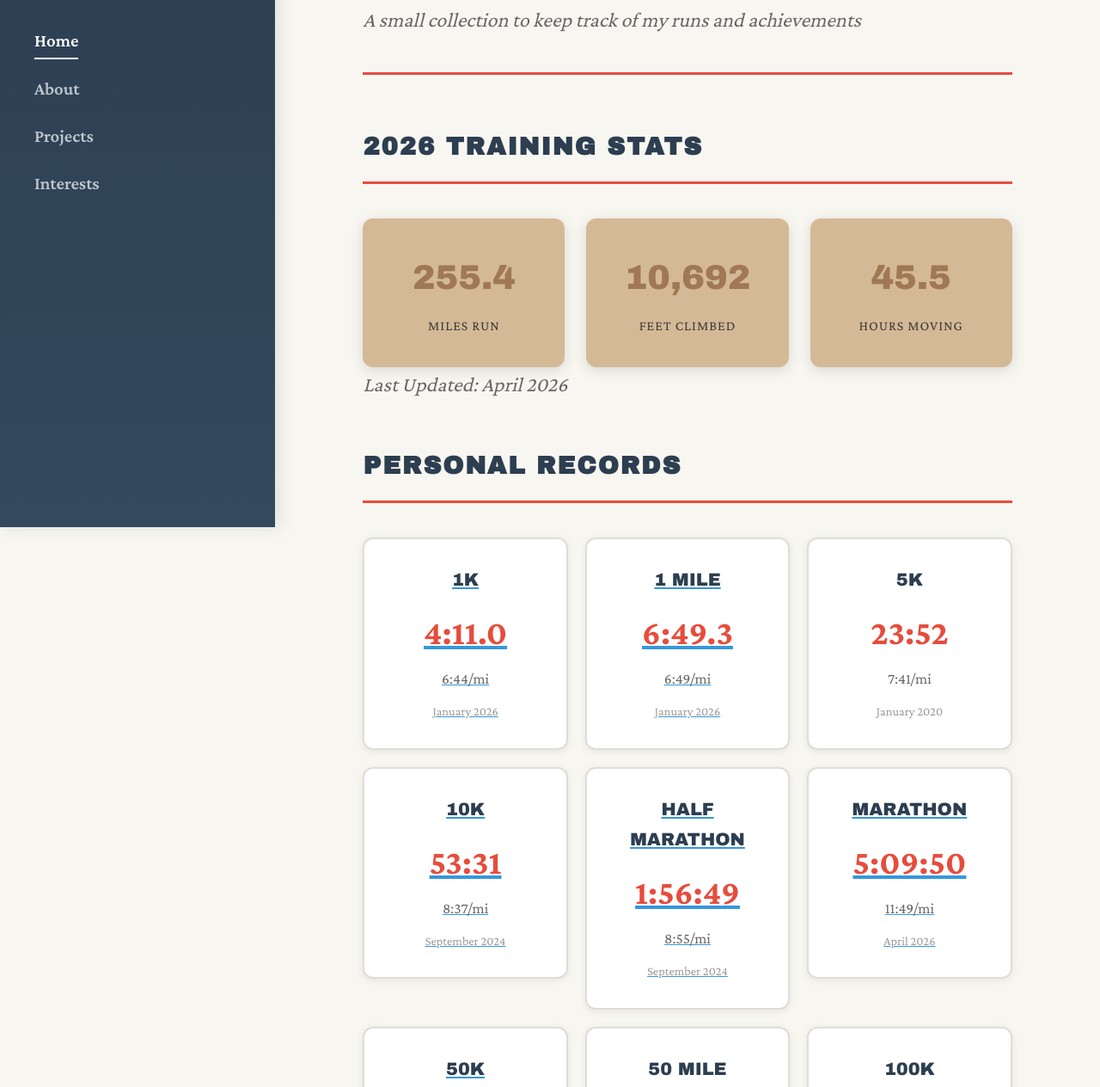
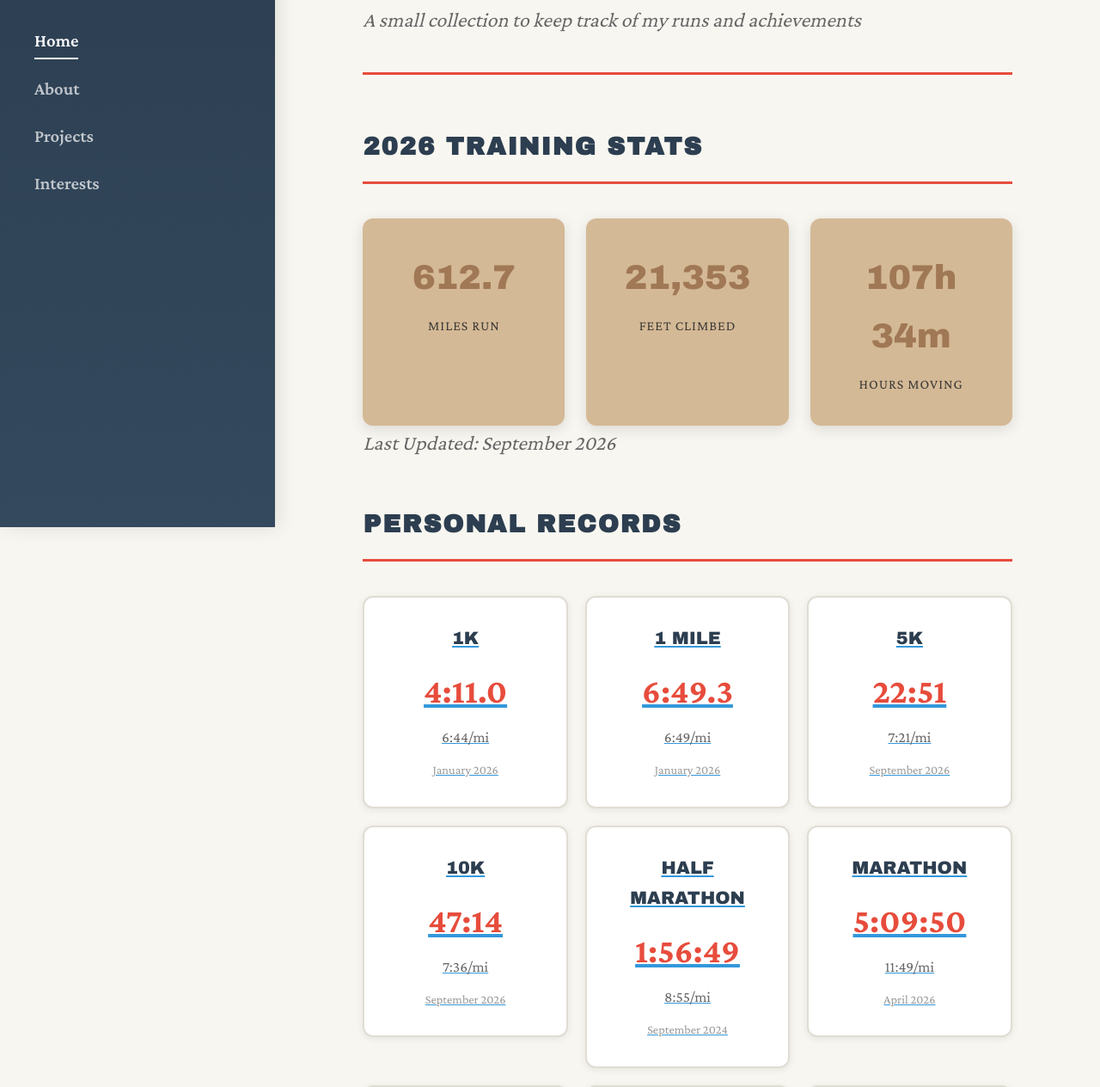
Before and after one commit to jessica-moylan/jessica-moylan.github.io, a plain HTML site: page running.html in a window 1280 px wide. Shown: the part 187-1451 px from the top of the page at 86% size. Drawn offline with nearby package versions, Linux system fonts and the light colour scheme.

Commit message:
[MNT] updating packages and distances reflecting Sep 2026

```diff
--- a/running.html
+++ b/running.html
@@ -26,19 +26,19 @@
                 <h3 class="section-label">2026 Training Stats</h3>
                 <div class="stats-grid">
                     <div class="stat-card">
-                        <div class="stat-number">255.4</div>
+                        <div class="stat-number">612.7</div>
                         <div class="stat-label">Miles Run</div>
                     </div>
                     <div class="stat-card">
-                        <div class="stat-number">10,692</div>
+                        <div class="stat-number">21,353</div>
                         <div class="stat-label">Feet Climbed</div>
                     </div>
                     <div class="stat-card">
-                        <div class="stat-number">45.5 </div>
+                        <div class="stat-number">107h 34m</div>
                         <div class="stat-label">Hours Moving</div>
                     </div>
                 </div>
-                <p class="page-subtitle">Last Updated: April 2026</p>
+                <p class="page-subtitle">Last Updated: September 2026</p>
             </section>
 
             <!-- Personal Records -->
@@ -61,18 +61,20 @@
                             <div class="pr-date">January 2026</div>
                         </div>
                     </a>
-                    <div class="pr-card">
+                    <a href="https://www.strava.com/activities/20242511801/best-efforts" target="_blank">
+                        <div class="pr-card">
                             <div class="pr-distance">5K</div>
-                            <div class="pr-time">23:52</div>
-                            <div class="pr-pace">7:41/mi</div>
-                            <div class="pr-date">January 2020</div>
-                    </div>
-                    <a href="https://www.strava.com/activities/12476742765/best-efforts" target="_blank">
+                            <div class="pr-time">22:51</div>
+                            <div class="pr-pace">7:21/mi</div>
+                            <div class="pr-date">September 2026</div>
+                        </div>
+                    </a>
+                    <a href="https://www.strava.com/activities/20242511801/best-efforts" target="_blank">
                         <div class="pr-card">
                             <div class="pr-distance">10K</div>
-                            <div class="pr-time">53:31</div>
-                            <div class="pr-pace">8:37/mi</div>
-                            <div class="pr-date">September 2024</div>
+                            <div class="pr-time">47:14</div>
+                            <div class="pr-pace">7:36/mi</div>
+                            <div class="pr-date">September 2026</div>
                         </div>
                     </a>
                     <a href="https://www.strava.com/activities/12476742765/best-efforts" target="_blank">
@@ -131,7 +133,7 @@
             <section class="races-section">
                 <h3 class="section-label">Race Calendar</h3>
                 <div class="race-list">
-                    <div class="race-item upcoming">
+                    <div class="race-item completed">
                         <div class="race-date">
                             <span class="month">May</span>
                             <span class="day">18</span>
@@ -151,7 +153,7 @@
                         <div class="race-details">
                             <h5>The Great Cow Harbor 10k</h5>
                             <p>Northport, NY • 10k</p>
-                            <span class="race-status">Upcoming</span>
+                            <span class="race-status">Completed </span>
                         </div>
                     </div>
                 </div>
```
Also changed, not shown: index.html (+6 -4 lines).
